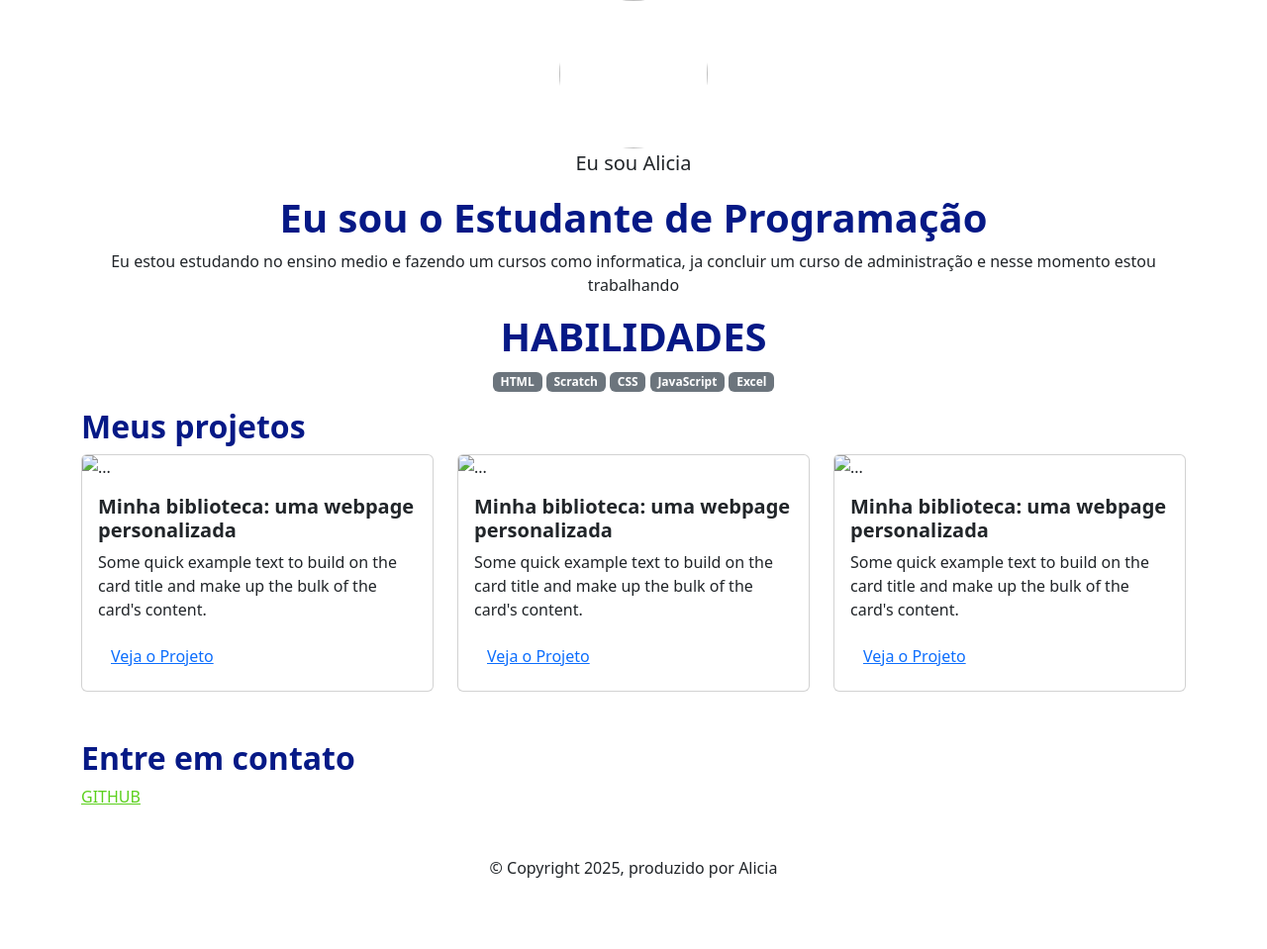
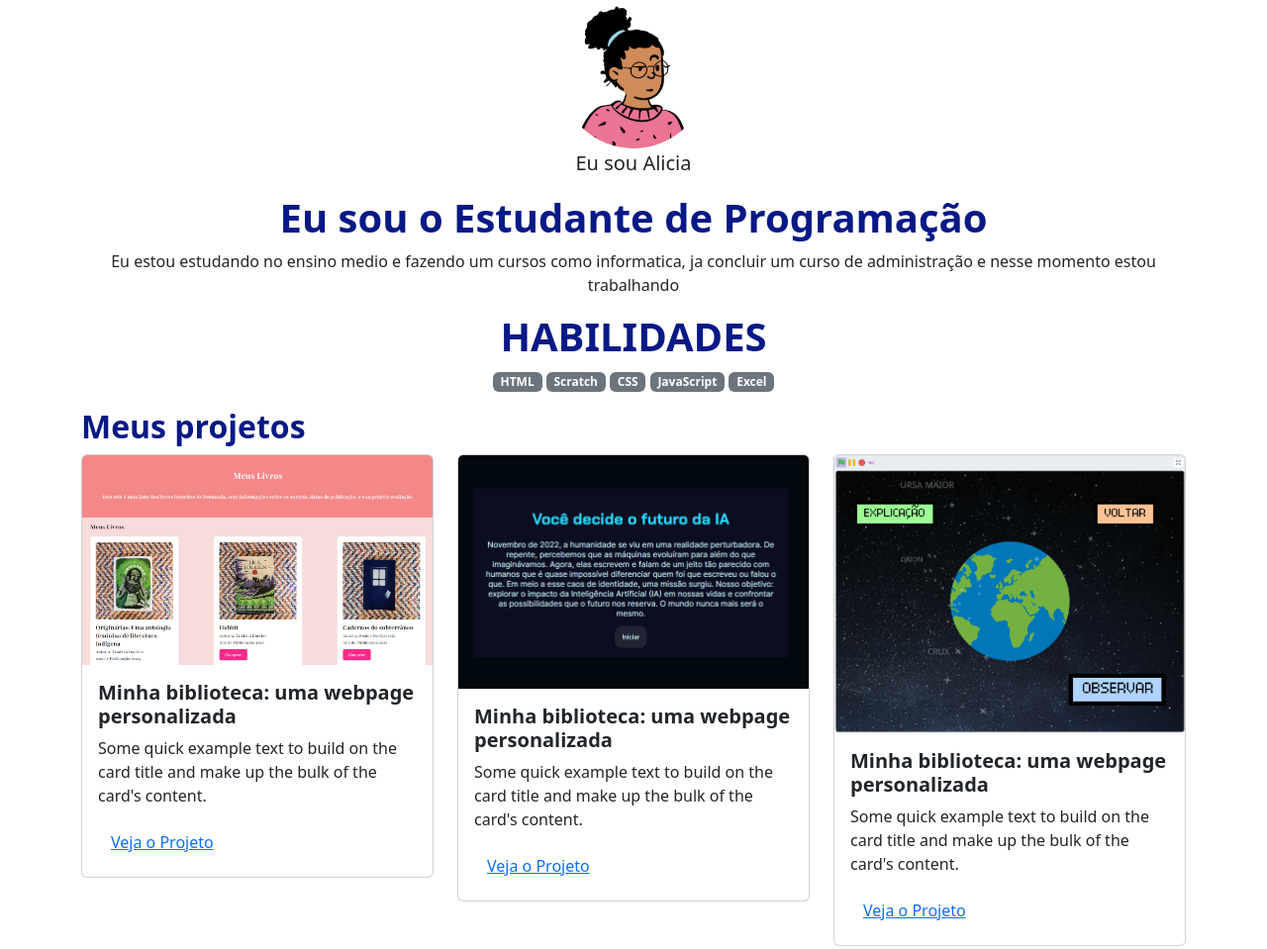
Before and after one commit to Alici-a/Port-folio, a plain HTML site: page index.html in a window 1280 px wide. Shown: the top 959 px of the page at 99% size. Drawn offline with nearby package versions, Linux system fonts and the light colour scheme.

Commit message:
Update index.html

```diff
--- a/index.html
+++ b/index.html
@@ -10,7 +10,7 @@
 
 <body>
     <header class="container text-center">
-        <img src="Imagem/60027009-cone-de-menina-plana-nico-avatar-ícone-de-pessoas-da-grande-coleção-de-avatar-banco-de.jpg" class="rounded-circle" width="150" height="150" srcset="">
+        <img src="avatar-perfil.png" class="rounded-circle" width="150" height="150" srcset="">
     <p class="lead">Eu sou Alicia</p>
     <h1>Eu sou o Estudante de Programação</h1>
     <p>Eu estou estudando no ensino medio e fazendo um cursos como informatica,
@@ -31,7 +31,7 @@
         <div class="row">
             <div class="col-md-4">
                 <div class="card">
-  <img src="Imagem/projeto-1.png" class="card-img-top" alt="..." />
+  <img src="projeto-1.png" class="card-img-top" alt="..." />
   <div class="card-body">
     <h5 class="card-title">Minha biblioteca: uma webpage personalizada</h5>
     <p class="card-text">
@@ -45,7 +45,7 @@
             </div>
             <div class="col-md-4">
                 <div class="card">
-  <img src="Imagem/projeto-2.png" class="card-img-top" alt="..." />
+  <img src="projeto-2.png" class="card-img-top" alt="..." />
   <div class="card-body">
     <h5 class="card-title">Minha biblioteca: uma webpage personalizada</h5>
     <p class="card-text">
@@ -59,7 +59,7 @@
             </div>
             <div class="col-md-4">
                 <div class="card">
-  <img src="Imagem/projeto-3.png" class="card-img-top" alt="..." />
+  <img src="projeto-3.png" class="card-img-top" alt="..." />
   <div class="card-body">
     <h5 class="card-title">Minha biblioteca: uma webpage personalizada</h5>
     <p class="card-text">
```
